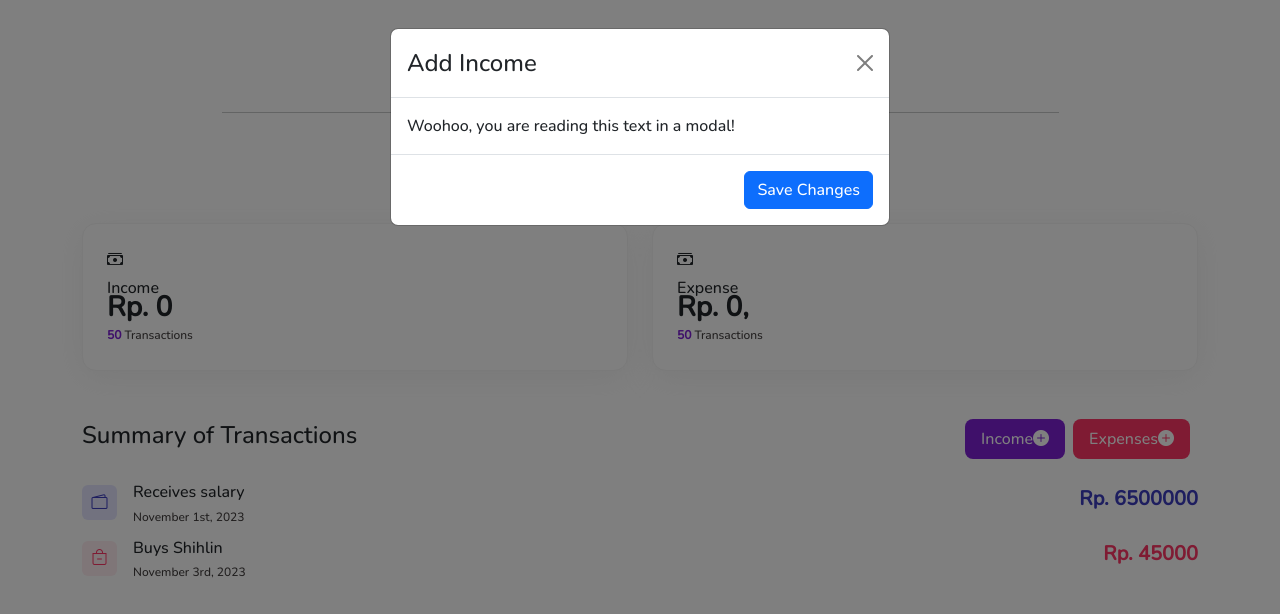
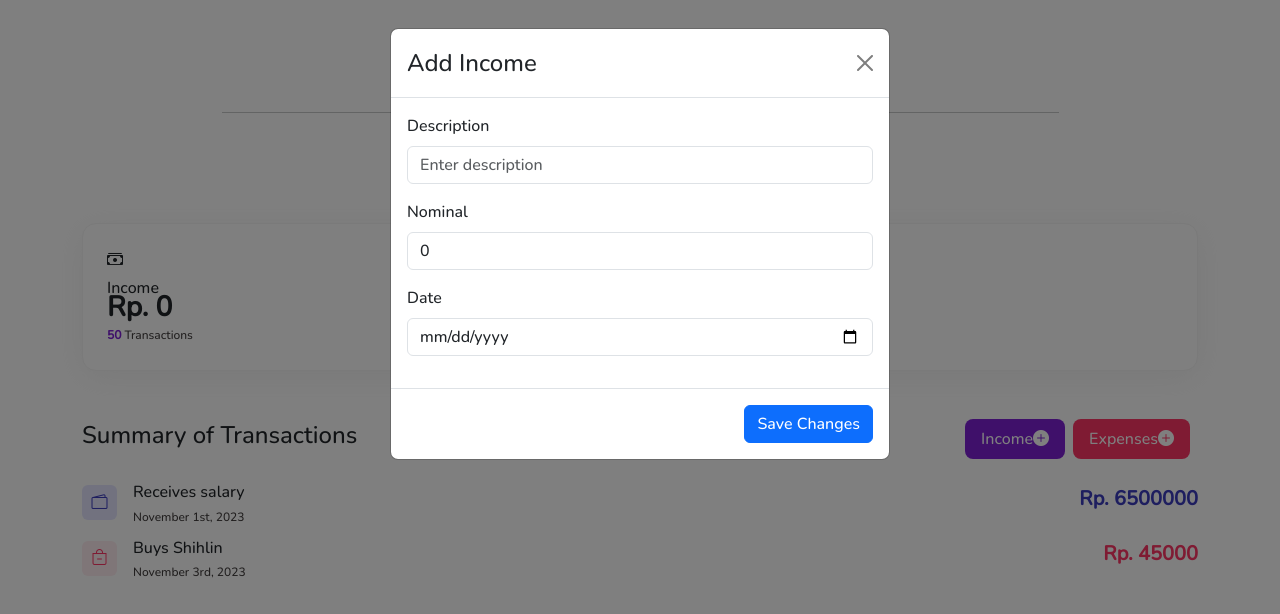
Before and after one commit to syauqidamario/moneyme, a React (Create React App) app: page / in a window 1280 px wide. Both pictures are taken after a click on the button "Income". Shown: the top 614 px of the page. Built offline with nearby package versions, Linux system fonts and the light colour scheme; a web font is replaced by a local one.

Commit message:
Input form done. Will be fixed soon!

```diff
--- a/src/App.js
+++ b/src/App.js
@@ -1,6 +1,6 @@
 /* eslint-disable no-useless-constructor */
 import './App.css';
-import { useState } from 'react';
+// import { useState } from 'react';
 import React from 'react';
 import Button from 'react-bootstrap/Button';
 import Modal from 'react-bootstrap/Modal';
@@ -120,10 +120,14 @@ class ModalCreate extends React.Component
   {
     super();
     this.state = {
-      show : false
+      show : false,
+      description: '',
+      nominal:0,
+      date: ''
     }
     this.handleClose = this.handleClose.bind(this);
     this.handleShow = this.handleShow.bind(this);
+    this.handleChange = this.handleChange.bind(this);
   }
 
   handleClose()
@@ -140,6 +144,13 @@ class ModalCreate extends React.Component
     })
   }
 
+  handleChange(evt){
+    this.setState(
+    {
+      [evt.target.name] : evt.target.value,
+    })
+    console.log(this.state)
+  }
   render()
   {
     return (
@@ -149,7 +160,41 @@ class ModalCreate extends React.Component
           <Modal.Header closeButton>
             <Modal.Title>{this.props.modalheading}</Modal.Title>
           </Modal.Header>
-          <Modal.Body>Woohoo, you are reading this text in a modal!</Modal.Body>
+          <Modal.Body>
+            <div className="mb-3">
+              <label className="form-label">Description</label>
+              <input type="text"
+                className="form-control"
+                placeholder="Enter description"
+                name='Description'
+                value={this.state.description}
+                onChange={this.handleChange}
+                />
+            </div>
+
+            <div className="mb-3">
+              <label className="form-label">Nominal</label>
+              <input type="number"
+                className="form-control"
+                placeholder="Enter amount of money"
+                name='Nominal'
+                value={this.state.nominal}
+                onChange={this.handleChange}
+                />
+            </div>
+
+            <div className="mb-3">
+              <label className="form-label">Date</label>
+              <input type="date"
+                className="form-control"
+                placeholder="Enter date"
+                name='Date'
+                value={this.state.date}
+                onChange={this.handleChange}
+                />
+            </div>
+
+          </Modal.Body>
           <Modal.Footer>
             <Button variant="primary" onClick={this.handleClose}>
               Save Changes
```
